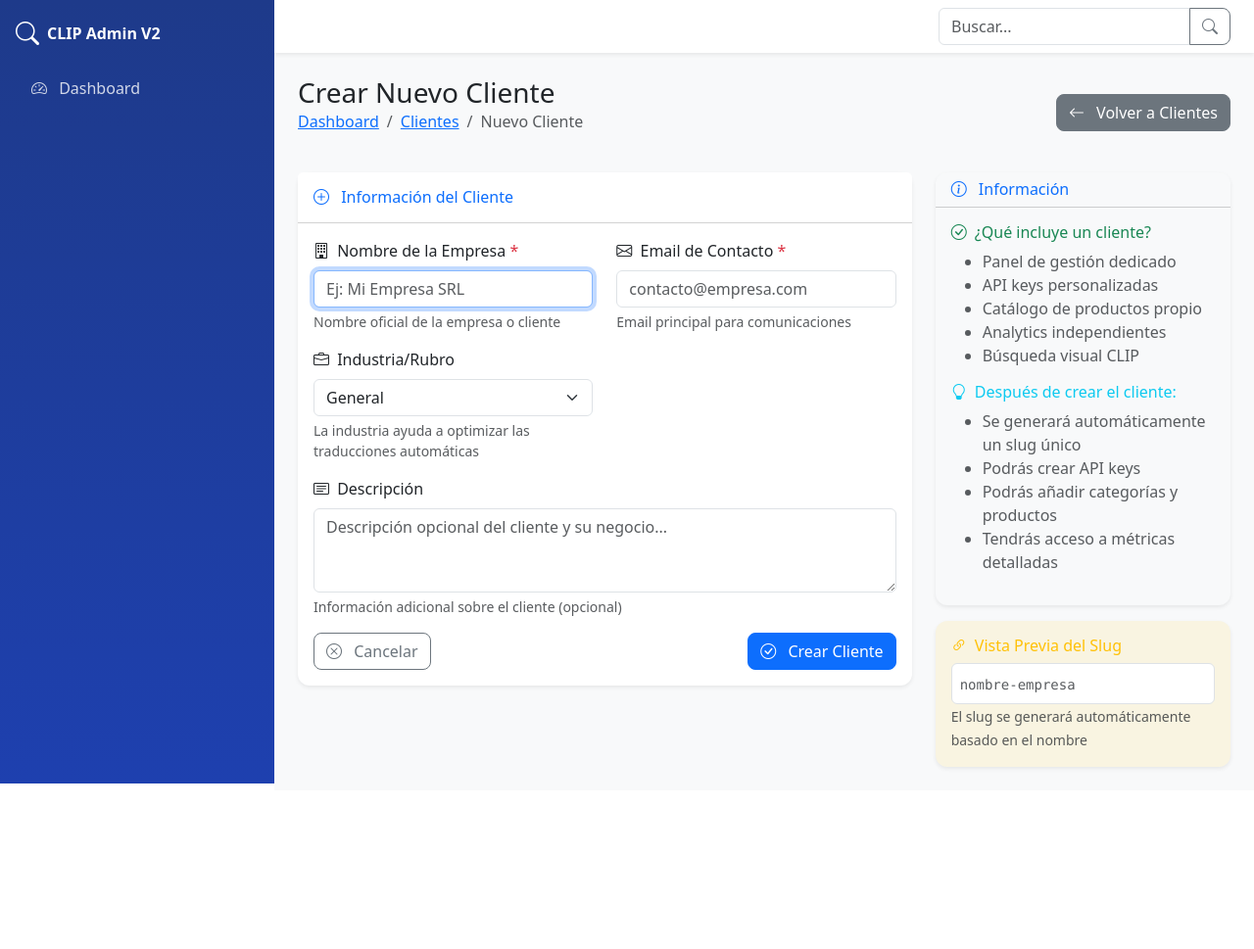
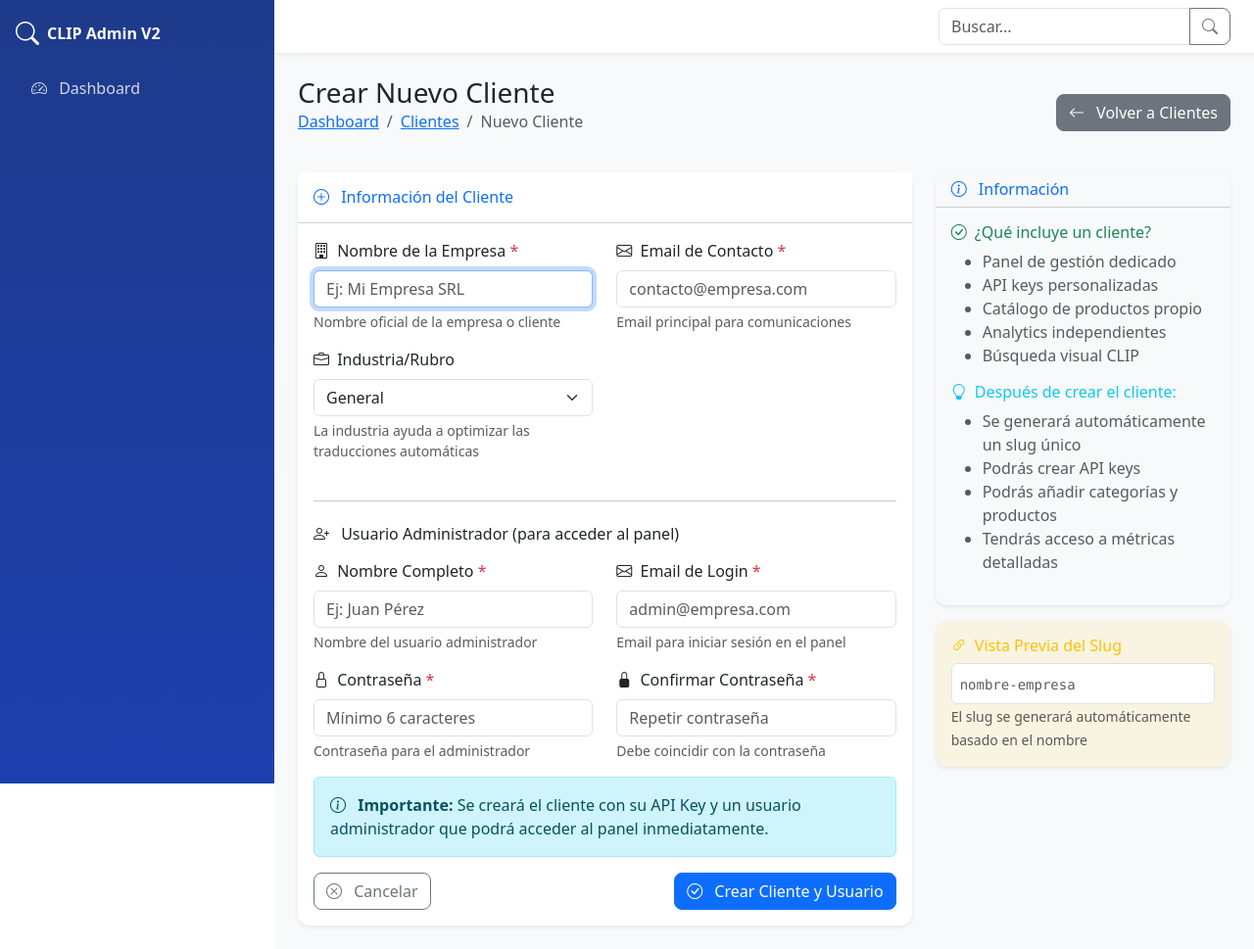
Before and after one commit to JuanCabardoneschi/CLIP_Comparador_V2, a Python web app: template clip_admin_backend/app/templates/clients/create.html in a window 1280 px wide. Shown: the whole page at 98% size. Before the commit the page ends 800 px from the top, so only its background shows below. Run offline with Jinja, Linux system fonts and the light colour scheme; the template is opened without the code that fills it, so the values that code supplies are empty.

Commit message:
UX: crear Cliente ahora incluye Usuario administrador con email/contraseña. Botón eliminar solo visible para Super Admin. Credenciales completas mostradas al finalizar

```diff
--- a/clip_admin_backend/app/templates/clients/create.html
+++ b/clip_admin_backend/app/templates/clients/create.html
@@ -85,22 +85,79 @@
                             </select>
                             <div class="form-text">La industria ayuda a optimizar las traducciones automáticas</div>
                         </div>
+                    </div>
+
+                    <hr class="my-4">
+                    <h6 class="mb-3">
+                        <i class="bi bi-person-plus me-2"></i>
+                        Usuario Administrador (para acceder al panel)
+                    </h6>
+
+                    <div class="row">
                         <div class="col-md-6 mb-3">
-                            <!-- Espacio reservado para futuros campos -->
+                            <label for="admin_name" class="form-label">
+                                <i class="bi bi-person me-1"></i>
+                                Nombre Completo <span class="text-danger">*</span>
+                            </label>
+                            <input type="text"
+                                   class="form-control"
+                                   id="admin_name"
+                                   name="admin_name"
+                                   required
+                                   placeholder="Ej: Juan Pérez">
+                            <div class="form-text">Nombre del usuario administrador</div>
+                        </div>
+
+                        <div class="col-md-6 mb-3">
+                            <label for="admin_email" class="form-label">
+                                <i class="bi bi-envelope me-1"></i>
+                                Email de Login <span class="text-danger">*</span>
+                            </label>
+                            <input type="email"
+                                   class="form-control"
+                                   id="admin_email"
+                                   name="admin_email"
+                                   required
+                                   placeholder="admin@empresa.com">
+                            <div class="form-text">Email para iniciar sesión en el panel</div>
                         </div>
                     </div>
 
-                    <div class="mb-3">
-                        <label for="description" class="form-label">
-                            <i class="bi bi-card-text me-1"></i>
-                            Descripción
-                        </label>
-                        <textarea class="form-control"
-                                  id="description"
-                                  name="description"
-                                  rows="3"
-                                  placeholder="Descripción opcional del cliente y su negocio..."></textarea>
-                        <div class="form-text">Información adicional sobre el cliente (opcional)</div>
+                    <div class="row">
+                        <div class="col-md-6 mb-3">
+                            <label for="admin_password" class="form-label">
+                                <i class="bi bi-lock me-1"></i>
+                                Contraseña <span class="text-danger">*</span>
+                            </label>
+                            <input type="password"
+                                   class="form-control"
+                                   id="admin_password"
+                                   name="admin_password"
+                                   required
+                                   minlength="6"
+                                   placeholder="Mínimo 6 caracteres">
+                            <div class="form-text">Contraseña para el administrador</div>
+                        </div>
+
+                        <div class="col-md-6 mb-3">
+                            <label for="admin_password_confirm" class="form-label">
+                                <i class="bi bi-lock-fill me-1"></i>
+                                Confirmar Contraseña <span class="text-danger">*</span>
+                            </label>
+                            <input type="password"
+                                   class="form-control"
+                                   id="admin_password_confirm"
+                                   name="admin_password_confirm"
+                                   required
+                                   minlength="6"
+                                   placeholder="Repetir contraseña">
+                            <div class="form-text">Debe coincidir con la contraseña</div>
+                        </div>
+                    </div>
+
+                    <div class="alert alert-info">
+                        <i class="bi bi-info-circle me-2"></i>
+                        <strong>Importante:</strong> Se creará el cliente con su API Key y un usuario administrador que podrá acceder al panel inmediatamente.
                     </div>
 
                     <div class="d-flex justify-content-between">
@@ -111,7 +168,7 @@
 
                         <button type="submit" class="btn btn-primary">
                             <i class="bi bi-check-circle me-2"></i>
-                            Crear Cliente
+                            Crear Cliente y Usuario
                         </button>
                     </div>
                 </form>
@@ -192,6 +249,8 @@ document.getElementById('name').addEventListener('input', function(e) {
 document.getElementById('clientForm').addEventListener('submit', function(e) {
     const name = document.getElementById('name').value.trim();
     const email = document.getElementById('email').value.trim();
+    const adminPassword = document.getElementById('admin_password').value;
+    const adminPasswordConfirm = document.getElementById('admin_password_confirm').value;
 
     if (!name || !email) {
         e.preventDefault();
@@ -207,6 +266,14 @@ document.getElementById('clientForm').addEventListener('submit', function(e) {
         return false;
     }
 
+    // Validar que las contraseñas coincidan
+    if (adminPassword !== adminPasswordConfirm) {
+        e.preventDefault();
+        alert('Las contraseñas no coinciden. Por favor, verifica e intenta nuevamente.');
+        document.getElementById('admin_password_confirm').focus();
+        return false;
+    }
+
     return true;
 });
 
--- a/clip_admin_backend/app/templates/clients/view.html
+++ b/clip_admin_backend/app/templates/clients/view.html
@@ -16,14 +16,16 @@
 
 {% block page_actions %}
 <div class="btn-group" role="group">
+    {% if current_user.is_super_admin %}
     <a href="{{ url_for('clients.edit', client_id=client.id) }}" class="btn btn-outline-primary">
         <i class="bi bi-pencil me-2"></i>
         Editar
     </a>
-    <button type="button" class="btn btn-outline-danger" onclick="confirmDelete()">
+    <button type="button" class="btn btn-outline-danger" data-bs-toggle="modal" data-bs-target="#deleteModal">
         <i class="bi bi-trash me-2"></i>
         Eliminar
     </button>
+    {% endif %}
 </div>
 {% endblock %}
 
```
Also changed, not shown: clip_admin_backend/app/blueprints/clients.py (+61 -10 lines).
